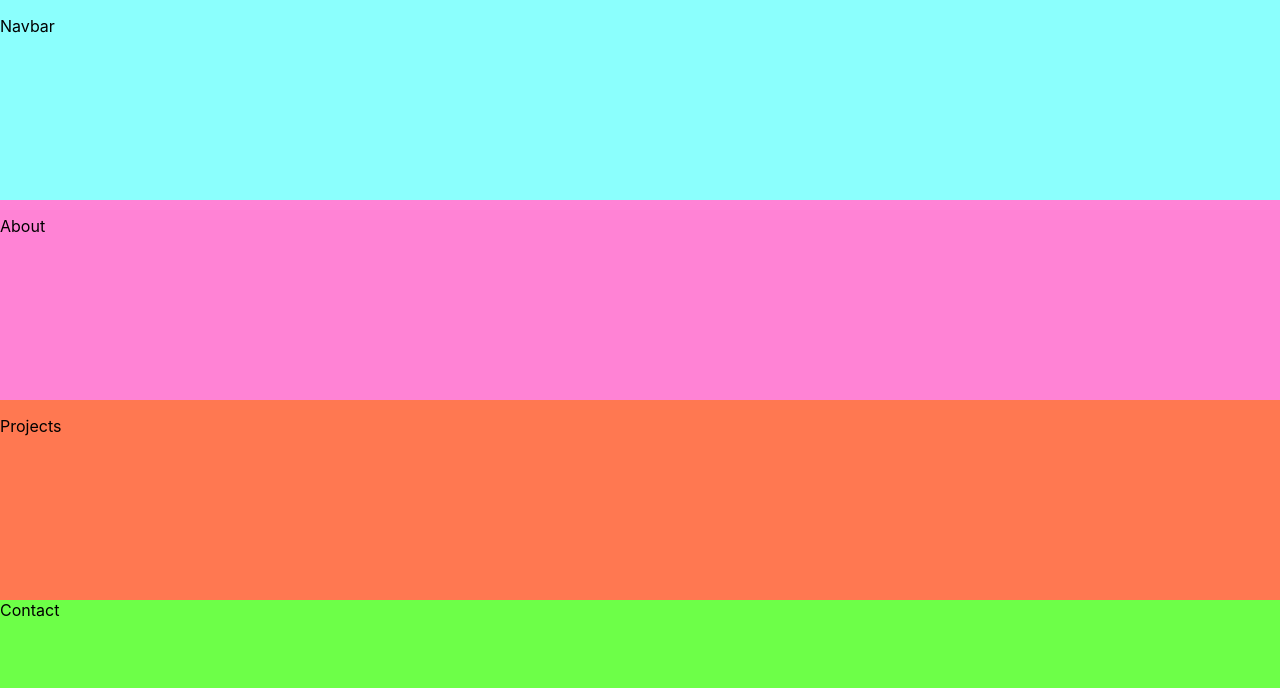
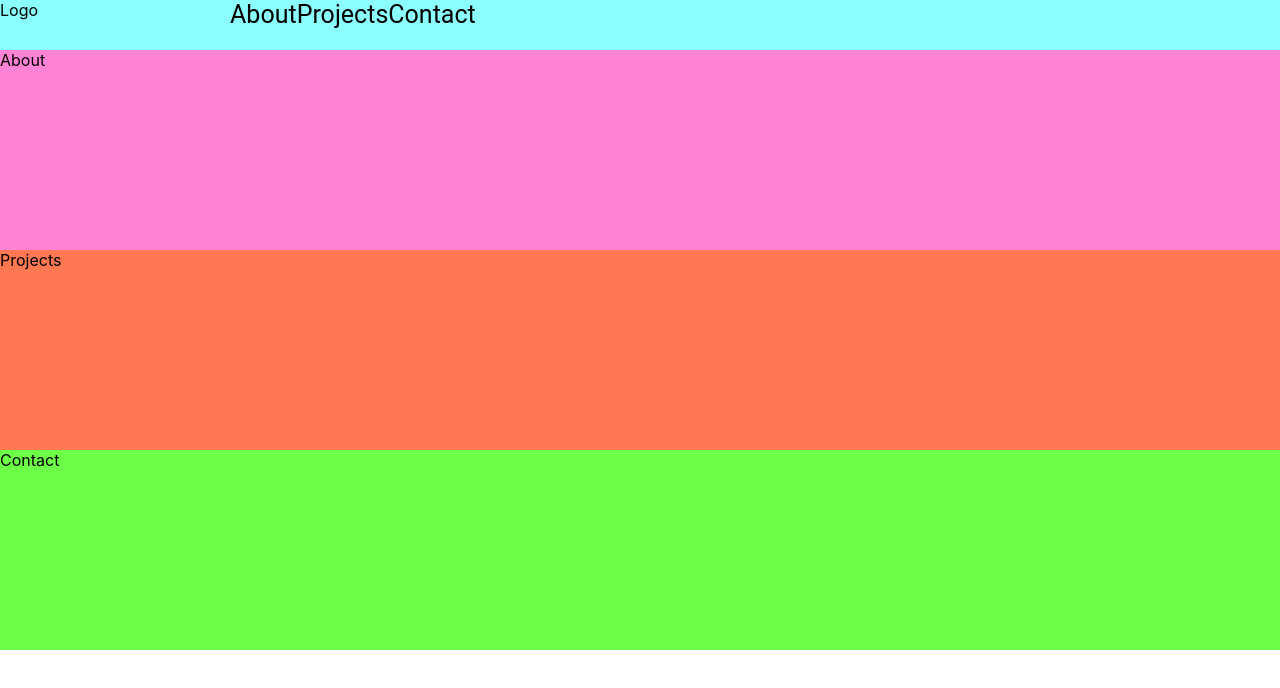
Before and after one commit to ovsundal/Portfolio, a React (Create React App) app: page / in a window 1280 px wide. Shown: the top 688 px of the page. Built offline with nearby package versions, Linux system fonts and the light colour scheme.

Commit message:
build out navbar sections

```diff
--- a/src/App.tsx
+++ b/src/App.tsx
@@ -19,8 +19,16 @@ const App: React.FC = () => {
 
 const AppWrapper = styled.div`
   display: grid;
-  grid-template-rows: repeat(4, 25vh);
+  grid-template-rows: 50px repeat(3, 25vh);
+  grid-template-columns: 1fr;
 
+  *,
+*::before,
+*::after {
+  margin: 0;
+  padding: 0;
+  box-sizing: inherit;
+}
 `;
 
 export default App;
--- a/src/NavBar.tsx
+++ b/src/NavBar.tsx
@@ -4,12 +4,52 @@ import styled from "styled-components";
 export const NavBar: React.FC = () => {
     return (
         <NavBarWrapper>
-            <p>Navbar</p>
+            <Logo>Logo</Logo>
+
+            <Gutter />
+
+            <NavItemList>
+            {navbarItems.map((item) => <NavItemElement>{item}</NavItemElement>)}
+            </NavItemList>
+
         </NavBarWrapper>
     );
 };
 
+const navbarItems =
+    [
+        "About",
+        "Projects",
+        "Contact"
+    ] as string[];
+
 const NavBarWrapper = styled.nav`
+    display: grid;
+    grid-template-columns:
+    [Logo-start] min-content
+    [Logo-end Logo-gutter-start] 15%
+    [Logo-gutter-end Panes-start] 40%
+    [Panes-end] 1fr
+    ;
+
     background-color: #8bfffd;
-    grid-column: 1 / 5;
 `;
+
+const Logo = styled.span`
+  grid-column: Logo-start / Logo-end;
+
+`;
+
+const Gutter = styled.span`
+grid-column: Logo-gutter-start / Logo-gutter-end;
+`;
+
+const NavItemList = styled.ul`
+      list-style-type: none;
+      display: flex;
+`;
+
+const NavItemElement = styled.li`
+      font-family: Roboto,serif;
+      font-size: 25px;
+`;
```
